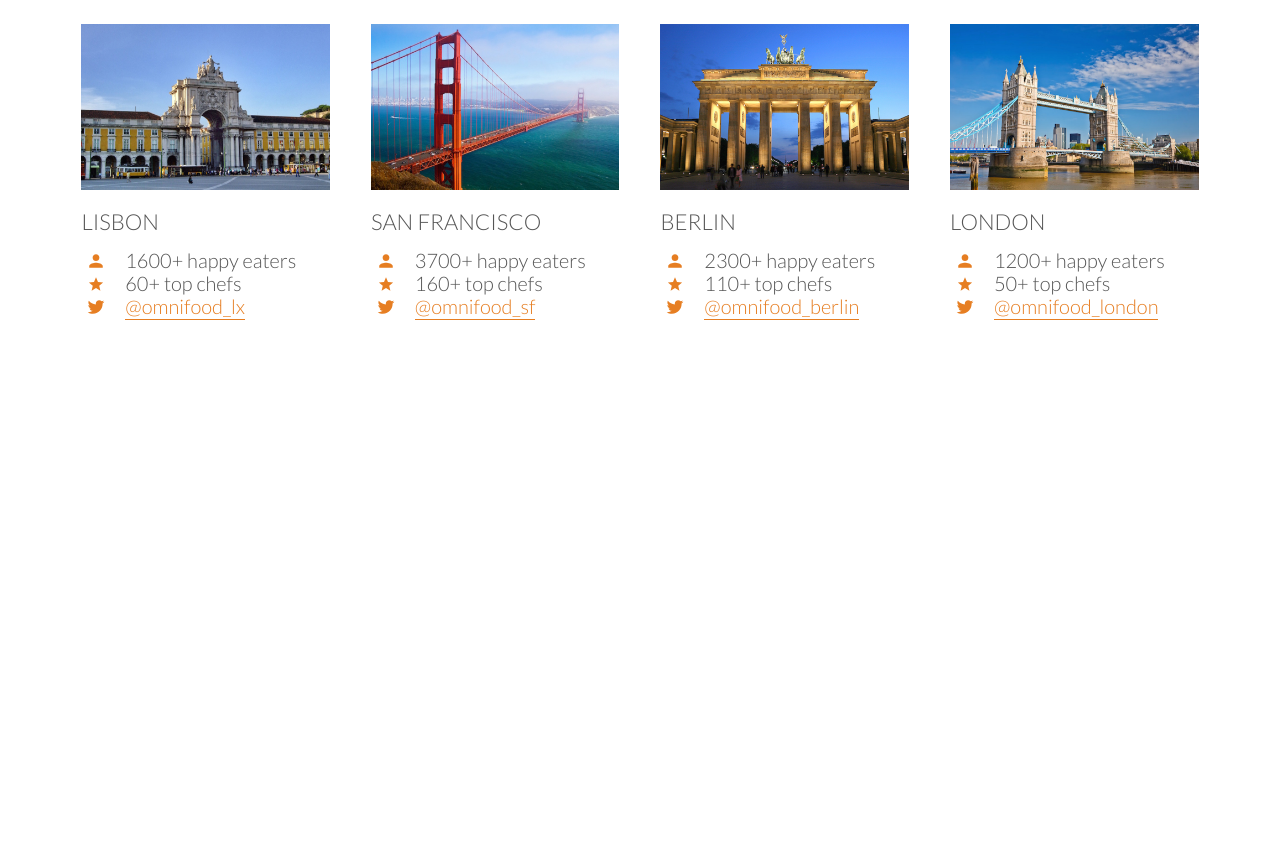
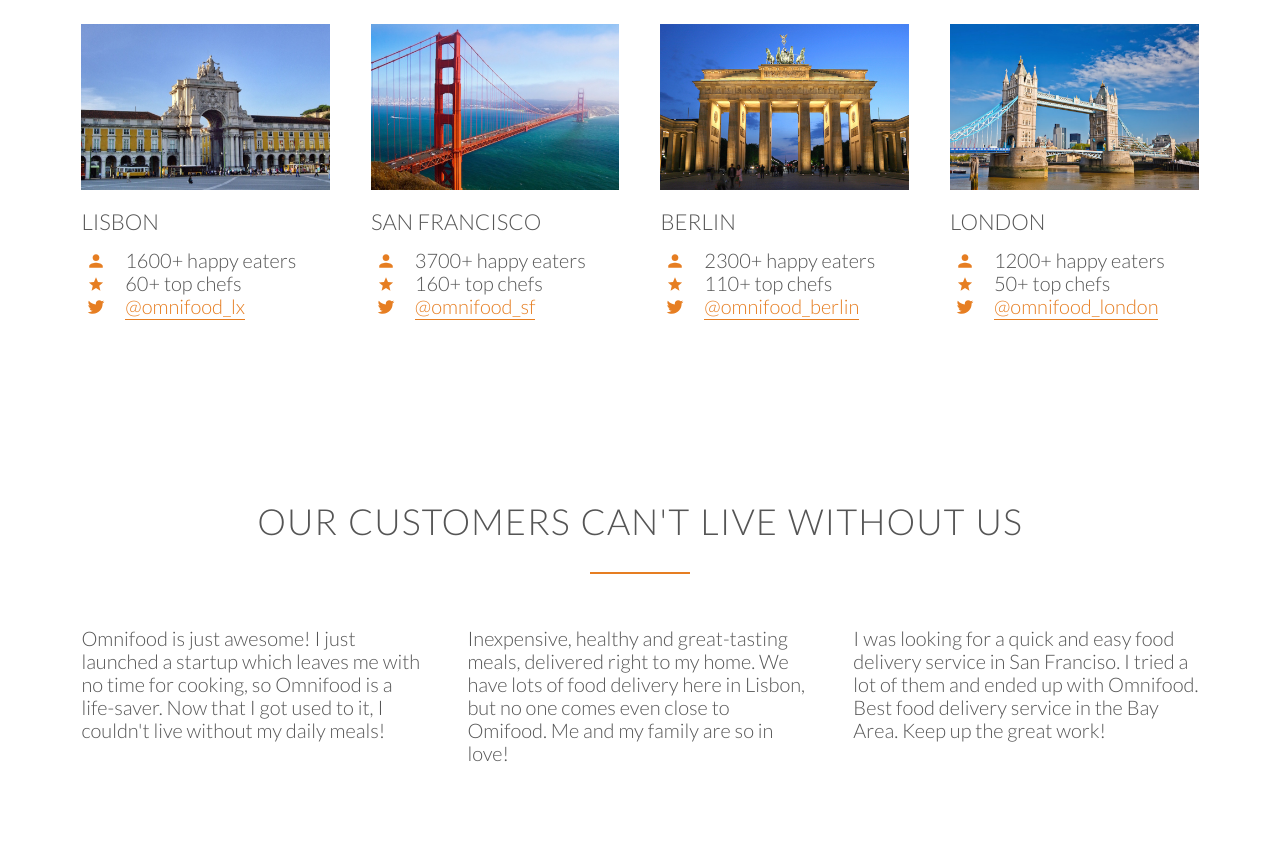
Before and after one commit to toantd90/omnifood, a plain HTML site: page index.html in a window 1280 px wide. Shown: the part 2900-3768 px from the top of the page. Before the commit the page ends 3321 px from the top, so only its background shows below. Drawn offline with nearby package versions, Linux system fonts and the light colour scheme.

Commit message:
Add testimonials section

```diff
--- a/index.html
+++ b/index.html
@@ -213,6 +213,22 @@
       </div>
     </div>
   </section>
+  <section class="section-testimonials">
+    <div class="row">
+      <h2>Our customers can't live without us</h2>
+    </div>
+    <div class="row">
+      <div class="col span-1-of-3 box">
+        Omnifood is just awesome! I just launched a startup which leaves me with no time for cooking, so Omnifood is a life-saver. Now that I got used to it, I couldn't live without my daily meals!
+      </div>
+      <div class="col span-1-of-3 box">
+        Inexpensive, healthy and great-tasting meals, delivered right to my home. We have lots of food delivery here in Lisbon, but no one comes even close to Omifood. Me and my family are so in love!
+      </div>
+      <div class="col span-1-of-3 box">
+        I was looking for a quick and easy food delivery service in San Franciso. I tried a lot of them and ended up with Omnifood. Best food delivery service in the Bay Area. Keep up the great work!
+      </div>
+    </div>
+  </section>
   <script src="https://unpkg.com/ionicons@4.2.0/dist/ionicons.js"></script>
 </body>
 
```
